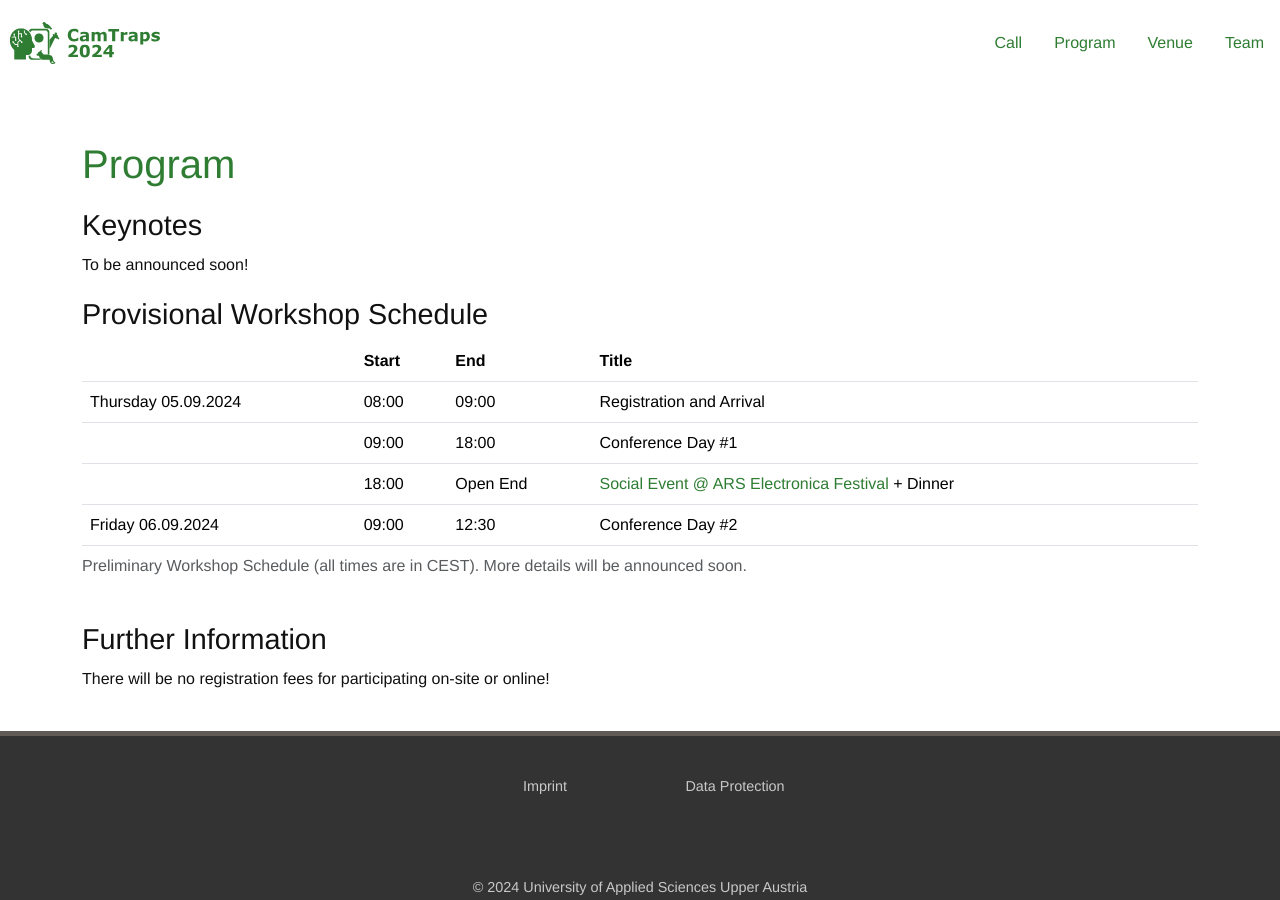
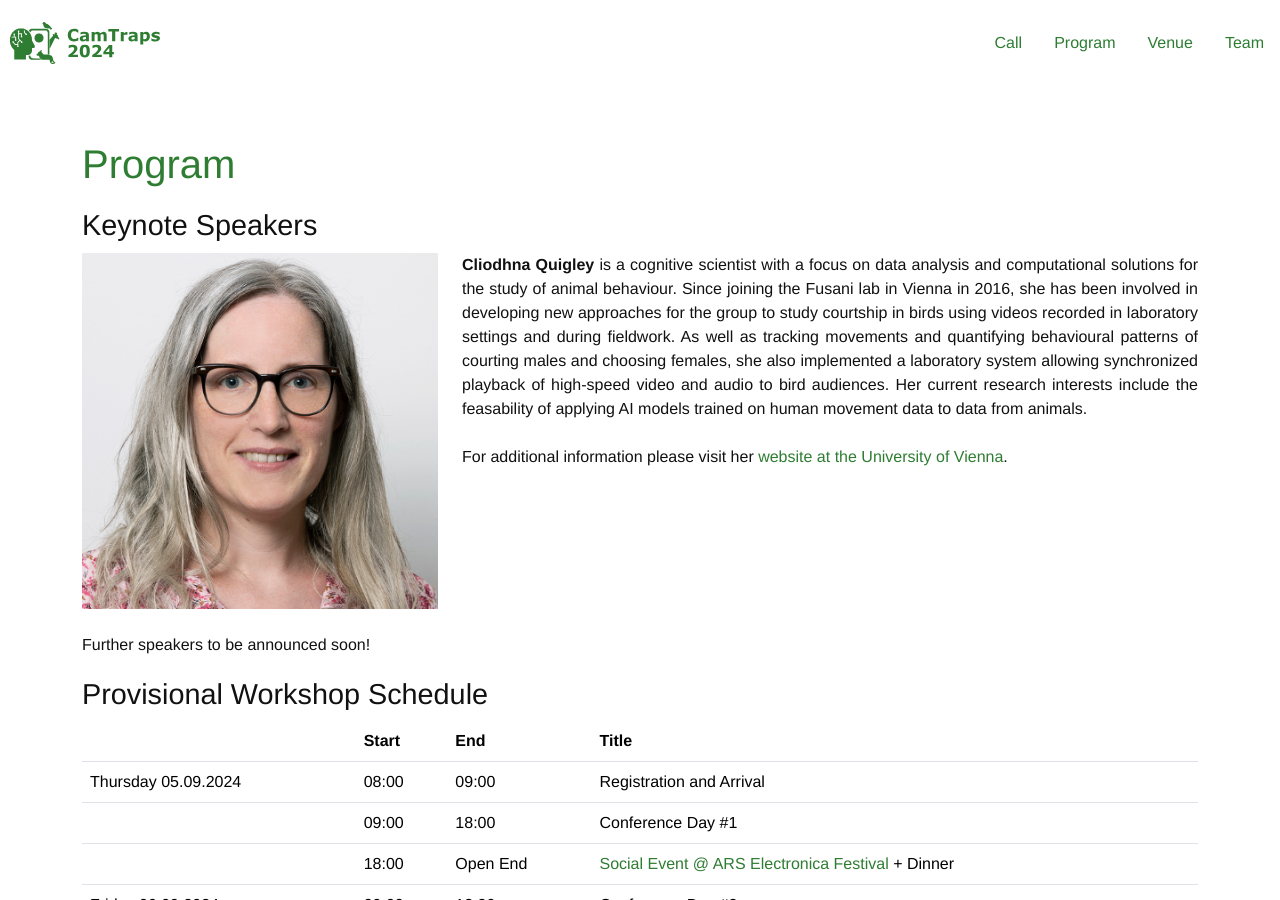
Before and after one commit to CamTrap2024/camtrap2024.github.io, a Jekyll site: the page built from pages/program.html, in a window 1280 px wide and 900 px high. Built offline with Jekyll 4.4.1, drawn with Linux system fonts in a browser that asks for light colours; some web fonts are replaced; comment, search, counter and statistics services are not loaded.

Commit message:
adding Cliodhna as speaker to the program

```diff
--- a/pages/program.html
+++ b/pages/program.html
@@ -10,10 +10,24 @@ description: Programm of the workshop
     <article id="program">
         <h1 class="heading">Program</h1>
 
-        <h3>Keynotes</h3>
+        <h3>Keynote Speakers</h3>
+        <div class="row">
+            <div class="col-sm-4">
+                <img src="/assets/img/cquigley_square.png" alt="Cliodhna Quigley" style="max-width: 100%;">
+            </div>
+            <div class="col-sm-8">
+                <p>
+                    <b>Cliodhna Quigley</b> is a cognitive scientist with a focus on data analysis and computational solutions for the study of animal behaviour. Since joining the Fusani lab in Vienna in 2016, she has been involved in developing new approaches for the group to study courtship in birds using videos recorded in laboratory settings and during fieldwork. As well as tracking movements and quantifying behavioural patterns of courting males and choosing females, she also implemented a laboratory system allowing synchronized playback of high-speed video and audio to bird audiences. Her current research interests include the feasability of applying AI models trained on human movement data to data from animals.
+                    <br /><br />
+                    For additional information please visit her <a href="https://becogbio.univie.ac.at/people/scientific-staff/cliodhna-quigley/"
+                        target="_blank">website at the University of Vienna</a>.
+                </p>
+            </div>
+        </div>
+        <br />
         <div class="row">
             <div class="col-md-12">
-                To be announced soon!
+                Further speakers to be announced soon!
             </div>
         </div>
 
```
Also changed, not shown: assets/img/cquigley_fotografinChristineBauer.png (added), assets/img/cquigley_square.png (added).
